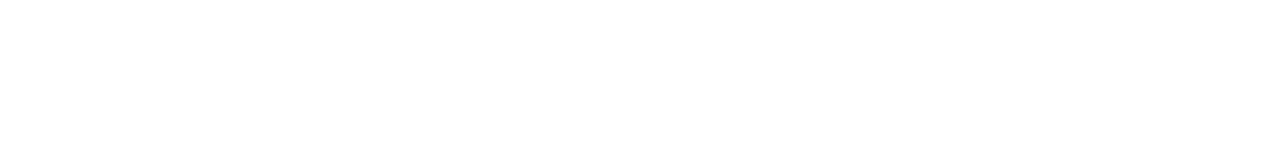
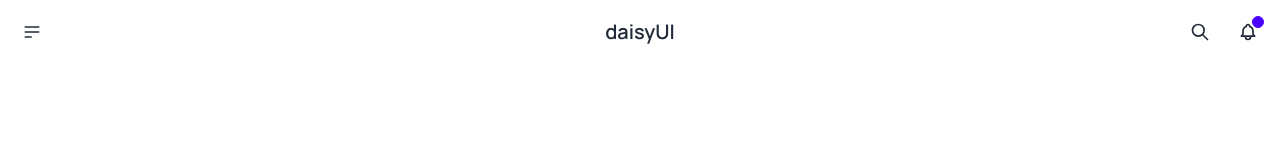
Before and after one commit to fakrul-hossain/Dream_House, a plain HTML site: page index.html in a window 1280 px wide. Drawn offline with nearby package versions, Linux system fonts and the light colour scheme.

Commit message:
navbar start

```diff
--- a/index.html
+++ b/index.html
@@ -9,6 +9,8 @@
     <link rel="preconnect" href="https://fonts.googleapis.com">
     <link rel="preconnect" href="https://fonts.gstatic.com" crossorigin>
     <link href="https://fonts.googleapis.com/css2?family=Manrope:wght@200..800&display=swap" rel="stylesheet">
+    <!-- daisy ui cdn -->
+    <link href="https://cdn.jsdelivr.net/npm/daisyui@4.12.10/dist/full.min.css" rel="stylesheet" type="text/css" />
     <!-- tailwind css -->
     <script src="https://cdn.tailwindcss.com"></script>
     <title>Dream House</title>
@@ -29,7 +31,77 @@
 </head>
 <body class="font-manrope">
     <!-- main section start -->
-
+      <!-- header section start -->
+     <header>
+       <!-- navbar start -->
+       <nav>
+        <div class="navbar bg-base-100">
+          <div class="navbar-start">
+            <div class="dropdown">
+              <div tabindex="0" role="button" class="btn btn-ghost btn-circle">
+                <svg
+                  xmlns="http://www.w3.org/2000/svg"
+                  class="h-5 w-5"
+                  fill="none"
+                  viewBox="0 0 24 24"
+                  stroke="currentColor">
+                  <path
+                    stroke-linecap="round"
+                    stroke-linejoin="round"
+                    stroke-width="2"
+                    d="M4 6h16M4 12h16M4 18h7" />
+                </svg>
+              </div>
+              <ul
+                tabindex="0"
+                class="menu menu-sm dropdown-content bg-base-100 rounded-box z-[1] mt-3 w-52 p-2 shadow">
+                <li><a>Homepage</a></li>
+                <li><a>Portfolio</a></li>
+                <li><a>About</a></li>
+              </ul>
+            </div>
+          </div>
+          <div class="navbar-center">
+            <a class="btn btn-ghost text-xl">daisyUI</a>
+          </div>
+          <div class="navbar-end">
+            <button class="btn btn-ghost btn-circle">
+              <svg
+                xmlns="http://www.w3.org/2000/svg"
+                class="h-5 w-5"
+                fill="none"
+                viewBox="0 0 24 24"
+                stroke="currentColor">
+                <path
+                  stroke-linecap="round"
+                  stroke-linejoin="round"
+                  stroke-width="2"
+                  d="M21 21l-6-6m2-5a7 7 0 11-14 0 7 7 0 0114 0z" />
+              </svg>
+            </button>
+            <button class="btn btn-ghost btn-circle">
+              <div class="indicator">
+                <svg
+                  xmlns="http://www.w3.org/2000/svg"
+                  class="h-5 w-5"
+                  fill="none"
+                  viewBox="0 0 24 24"
+                  stroke="currentColor">
+                  <path
+                    stroke-linecap="round"
+                    stroke-linejoin="round"
+                    stroke-width="2"
+                    d="M15 17h5l-1.405-1.405A2.032 2.032 0 0118 14.158V11a6.002 6.002 0 00-4-5.659V5a2 2 0 10-4 0v.341C7.67 6.165 6 8.388 6 11v3.159c0 .538-.214 1.055-.595 1.436L4 17h5m6 0v1a3 3 0 11-6 0v-1m6 0H9" />
+                </svg>
+                <span class="badge badge-xs badge-primary indicator-item"></span>
+              </div>
+            </button>
+          </div>
+        </div>
+       </nav>
+      <!-- navbar end -->
+     </header>
+      <!-- header section end -->
     <!-- main section end -->
 </body>
 </html>
```
